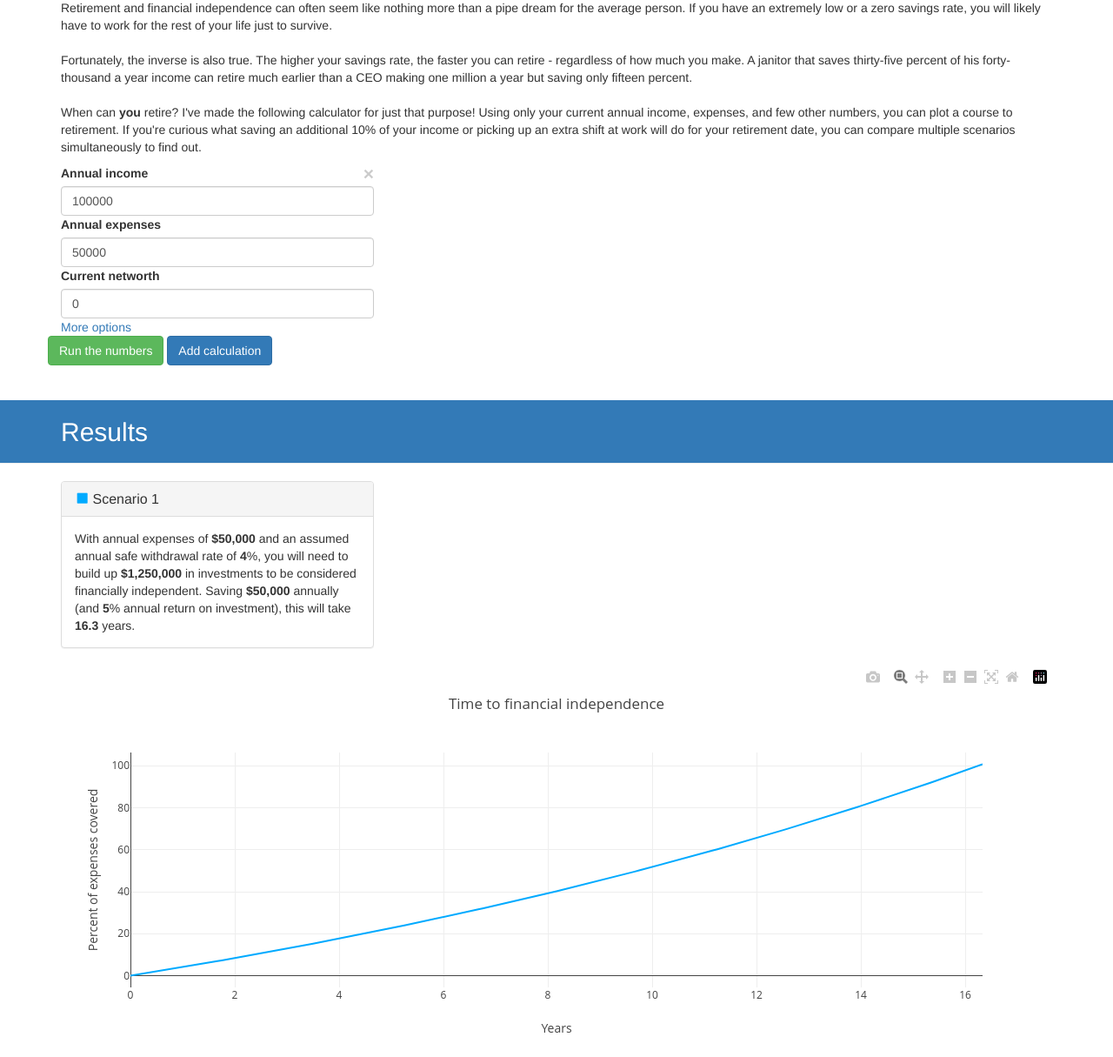
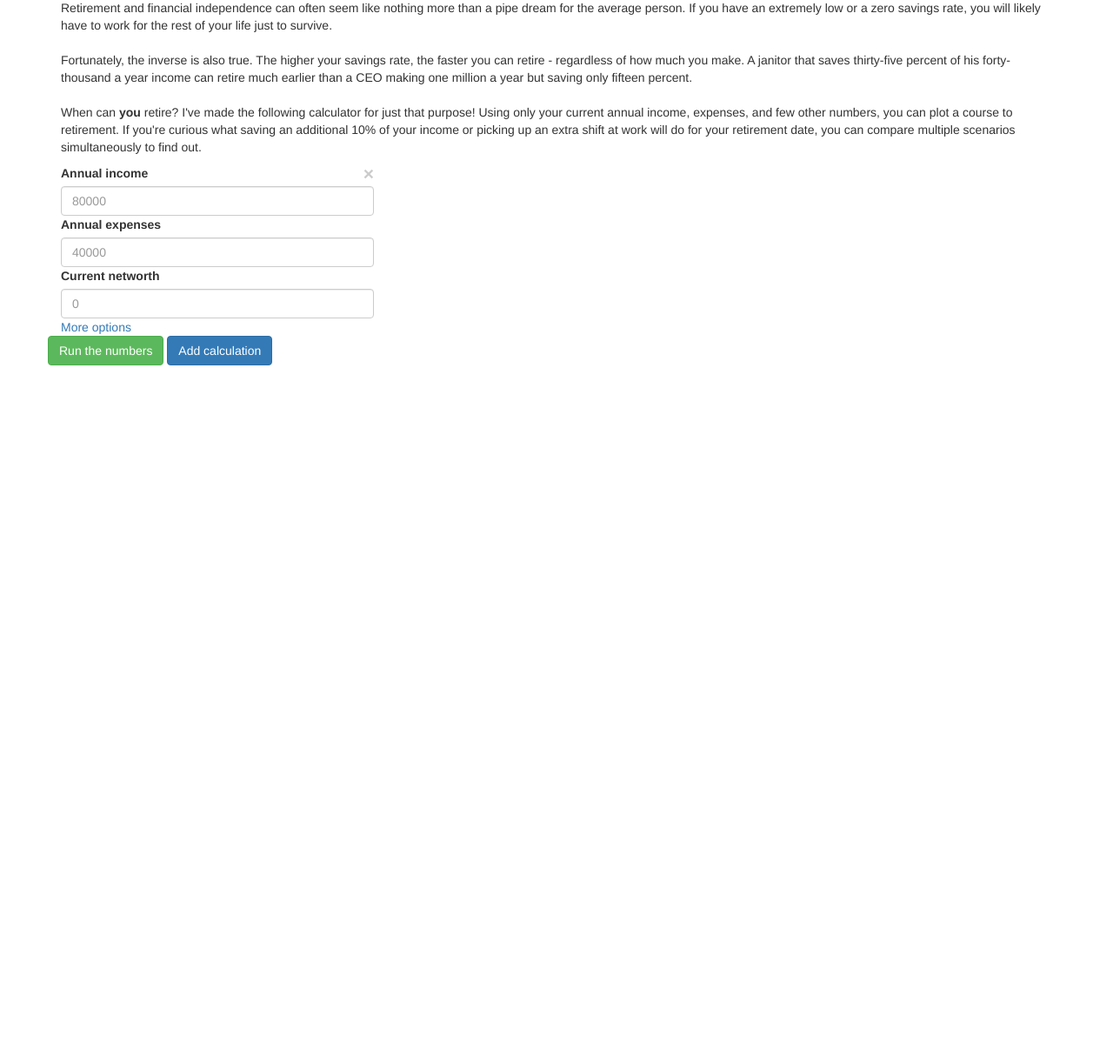
Before and after one commit to brookskindle/FI-By, a Flask app: page / in a window 1280 px wide. Shown: the part 216-1431 px from the top of the page at 87% size. After the commit the page ends 636 px from the top, so only its background shows below. Run offline with Flask 2, Linux system fonts and the light colour scheme; some libraries are stand-ins or nearby versions.

Commit message:
Hide results and scroll to them when calculate button is pressed.
Also fixed but that broke the website if the initial calculation was
removed by clicking the X button on it.

```diff
--- a/static/form.js
+++ b/static/form.js
@@ -6,10 +6,19 @@ form = {};
 // Create and return a new calculation form based on the most recent form
 // created
 form.createForm = function() {
-  // Find the last form and copy it
+  // How many forms do we have?
   var forms = form.getForms();
-  var lastForm = forms[forms.length - 1];
-  var newForm = lastForm.cloneNode(true);
+  if (forms.length === 0) {
+    // No forms currently exist, create one from our template
+    var newForm = document.getElementById("form0").cloneNode(true);
+    newForm.className = newForm.className.replace("hidden", "");
+  }
+  else {
+    // At least one form exists, let's copy that one
+    var newForm = forms[forms.length - 1].cloneNode(true);
+  }
+  newForm.id = form.increment(newForm.id);
+
 
   // modify all form inputs and labels to have new ids
   var i;
@@ -216,6 +225,22 @@ form.addEnoughForms = function() {
 // Retrieve the values in each form and perform calculations on that
 form.calculate = function() {
   history.replaceState(null, null, form.buildParameters());
+  form.showResults();
+};
+
+
+form.simulateClick = function() {
+  form.calculate();
+  // Scroll to the results
+  $("html,body").animate({scrollTop: $("#results-header").offset().top}, 800);
+};
+
+
+form.showResults = function() {
+  var banner = document.getElementById("results-header");
+  banner.className = banner.className.replace("hidden", "");
+  var container = document.getElementById("results-container");
+  container.className = container.className.replace("hidden", "");
   form.graphAllForms();
   form.writeAllResults();
 };
@@ -239,7 +264,6 @@ form.graphAllForms = function() {
 form.writeAllResults = function() {
   // Clear old results
   var results = document.getElementById("results")
-  var result_template = results.getElementsByClassName("result")[0].cloneNode(true);
   while (results.hasChildNodes()) {
     results.removeChild(results.lastChild);
   }
@@ -248,7 +272,7 @@ form.writeAllResults = function() {
   var i;
   var forms = form.getForms();
   for (i = 0; i < forms.length; i++) {
-    var result = form.resultFromForm(result_template, forms[i]);
+    var result = form.resultFromForm(forms[i]);
     results.appendChild(result);
   }
 };
@@ -256,9 +280,10 @@ form.writeAllResults = function() {
 
 // Return the clone of a result template, modified to be accurate for the given
 // form calculation
-form.resultFromForm = function(template, theform) {
+form.resultFromForm = function(theform) {
   var calculation = form.calculationFromForm(theform);
-  var result = template.cloneNode(true);
+  var result = document.getElementById("result0").cloneNode(true);
+  result.removeAttribute("id");
 
   var name = result.getElementsByClassName("name")[0];
   var color = result.getElementsByClassName("color")[0];
@@ -360,11 +385,15 @@ form.graphCalculation = function(calculation, name, color) {
 
 
 document.getElementById("add").onclick = form.addForm;
-document.getElementById("calculate").onclick = form.calculate;
+document.getElementById("calculate").onclick = form.simulateClick;
 if (window.location.search !== "") {
   form.createFormsFromURI();
+  form.calculate();
 }
-document.getElementById("calculate").click();
+else {
+  form.addForm();
+}
 window.onresize = function () {
-  document.getElementById("calculate").click();
+  // Redraw the graph
+  form.graphAllForms();
 };
--- a/templates/base.html
+++ b/templates/base.html
@@ -10,7 +10,7 @@
     <link rel="stylesheet" href="https://maxcdn.bootstrapcdn.com/bootstrap/3.3.7/css/bootstrap.min.css"></link>
 
     <!-- Bootstrap requires jQuery -->
-    <script src="https://code.jquery.com/jquery-3.2.1.slim.min.js" integrity="sha256-k2WSCIexGzOj3Euiig+TlR8gA0EmPjuc79OEeY5L45g=" crossorigin="anonymous"></script>
+    <script src="https://code.jquery.com/jquery-3.1.0.min.js"></script>
 
     <!-- Plotly -->
     <script src="https://cdn.plot.ly/plotly-1.2.0.min.js"></script>
--- a/templates/index.html
+++ b/templates/index.html
@@ -1,6 +1,6 @@
 {% extends "base.html" %}
 
-{% from "macros.html" import form, result, graph %}
+{% from "macros.html" import form_template, result_template, graph %}
 
 
 {% block page %}
@@ -34,8 +34,8 @@
     simultaneously to find out.
   </p>
 
+  {{ form_template() }}
   <div id="calculations" class="row">
-    {{ form() }}
   </div> <!-- calculations -->
 
   <div class="row">
@@ -44,15 +44,15 @@
   </div>
 </div> <!-- container -->
 
-<div class="page-header bg-primary">
+<div id="results-header" class="hidden page-header bg-primary">
   <div class="container">
     <h2>Results</h2>
   </div>
 </div>
 
-<div class="container">
+{{ result_template() }}
+<div id="results-container" class="hidden container">
   <div id="results" class="row">
-    {{ result() }}
   </div>
 
   <div class="row">
--- a/templates/macros.html
+++ b/templates/macros.html
@@ -1,36 +1,41 @@
 {# macros.html - Contains simple macros for rendering parts of the page #}
 
-{# Render a form to calculate financial independence #}
-{% macro form() %}
-<form class="form-horizontal col-sm-4">
-  <label for="income1">Annual income</label>
-  <button type="button" class="close" aria-label="Close" onclick="this.parentElement.parentElement.removeChild(this.parentElement);">
+{# Render a form template used for calculating financial independence #}
+{% macro form_template() %}
+<form id="form0" class="hidden form-horizontal col-sm-4">
+  <label for="income0">Annual income</label>
+  <button type="button" class="close" aria-label="Close"
+    onclick="this.parentElement.parentElement.removeChild(this.parentElement);"
+  >
     <span aria-hidden="true">&times;</span>
   </button>
-  <input id="income1" value=100000 class="form-control income"></input>
-  <label for="expenses1">Annual expenses</label>
-  <input id="expenses1" value=50000 class="form-control expenses"></input>
-  <label for="networth1">Current networth</label>
-  <input id="networth1" value=0 class="form-control networth"></input>
+  <input id="income0" class="form-control income" placeholder="80000"></input>
+  <label for="expenses0">Annual expenses</label>
+  <input id="expenses0" class="form-control expenses" placeholder="40000"></input>
+  <label>Current networth</label>
+  <input id="networth0" class="form-control networth" placeholder="0"></input>
 
-  <a href="#options1" data-toggle="collapse">More options</a>
-  <div id="options1" class="collapse">
-    <label for="roi1">Annual return on investment (%)</label>
-    <input id="roi1" value=5 class="form-control roi"></input>
-    <label for="swr1">Annual withdrawal rate (%)</label>
-    <input id="swr1" value=4 class="form-control swr"></input>
-    <label for="name1">Name</label>
-    <input id="name1" value="Scenario 1" class="form-control name"></input>
-    <label for="color1">Color</label>
-    <input id="color1" value="#00aaff" class="form-control color" type="color"></input>
+  <a href="#options0" data-toggle="collapse">More options</a>
+  <div id="options0" class="collapse">
+    <label>Annual return on investment (%)</label>
+    <input id="roi0" value=5 class="form-control roi"></input>
+    <label>Annual withdrawal rate (%)</label>
+    <input id="swr0" value=4 class="form-control swr"></input>
+    <label>Name</label>
+    <input id="name0" value="Scenario 0" class="form-control name"></input>
+    <label>Color</label>
+    <input id="color0" value="#00aaff" class="form-control color" type="color"></input>
   </div>
 </form>
 {% endmacro %}
 
 
-{# Render a bootstrap panel to display text-based results for a calculation #}
-{% macro result() %}
-<div class="result col-sm-4">
+{#
+  Render a bootstrap panel template to display text-based results for a
+  calculation
+#}
+{% macro result_template() %}
+<div id="result0" class="hidden result col-sm-4">
   <div class="panel panel-default">
     <div class="panel-heading">
       <h3 class="panel-title">
```
